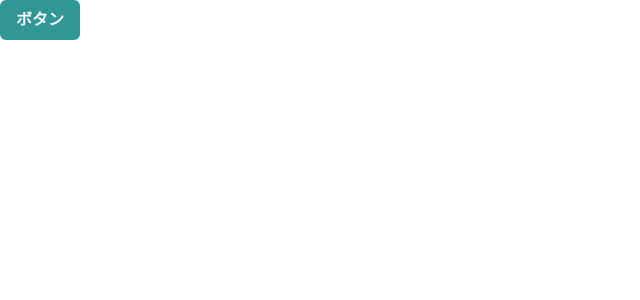
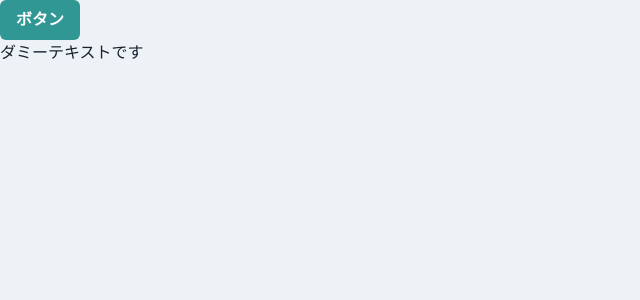
Before and after one commit to araaiko/user-management-app, a React (Create React App) app: page / in a window 1280 px wide. Shown: the top 300 px of the page, without its empty margins (0-640 px from the left). Built offline with nearby package versions, Linux system fonts and the light colour scheme.

Commit message:
global styles settings

```diff
--- a/src/App.tsx
+++ b/src/App.tsx
@@ -1,11 +1,12 @@
 import React from 'react';
-import './App.css';
 import { Button, ChakraProvider } from '@chakra-ui/react';
+import theme from "./theme/theme";
 
 function App() {
   return (
-    <ChakraProvider>
+    <ChakraProvider theme={theme}>
       <Button colorScheme={"teal"}>ボタン</Button>
+      <p>ダミーテキストです</p>
     </ChakraProvider>
   );
 }
--- /dev/null
+++ b/src/theme/theme.ts
@@ -0,0 +1,14 @@
+import { extendTheme } from "@chakra-ui/react";
+
+const theme = extendTheme({
+  styles: {
+    global: {
+      body: {
+        backgroundColor: "gray.100",
+        color: "gray.800",
+      }
+    }
+  }
+})
+
+export default theme;
```
